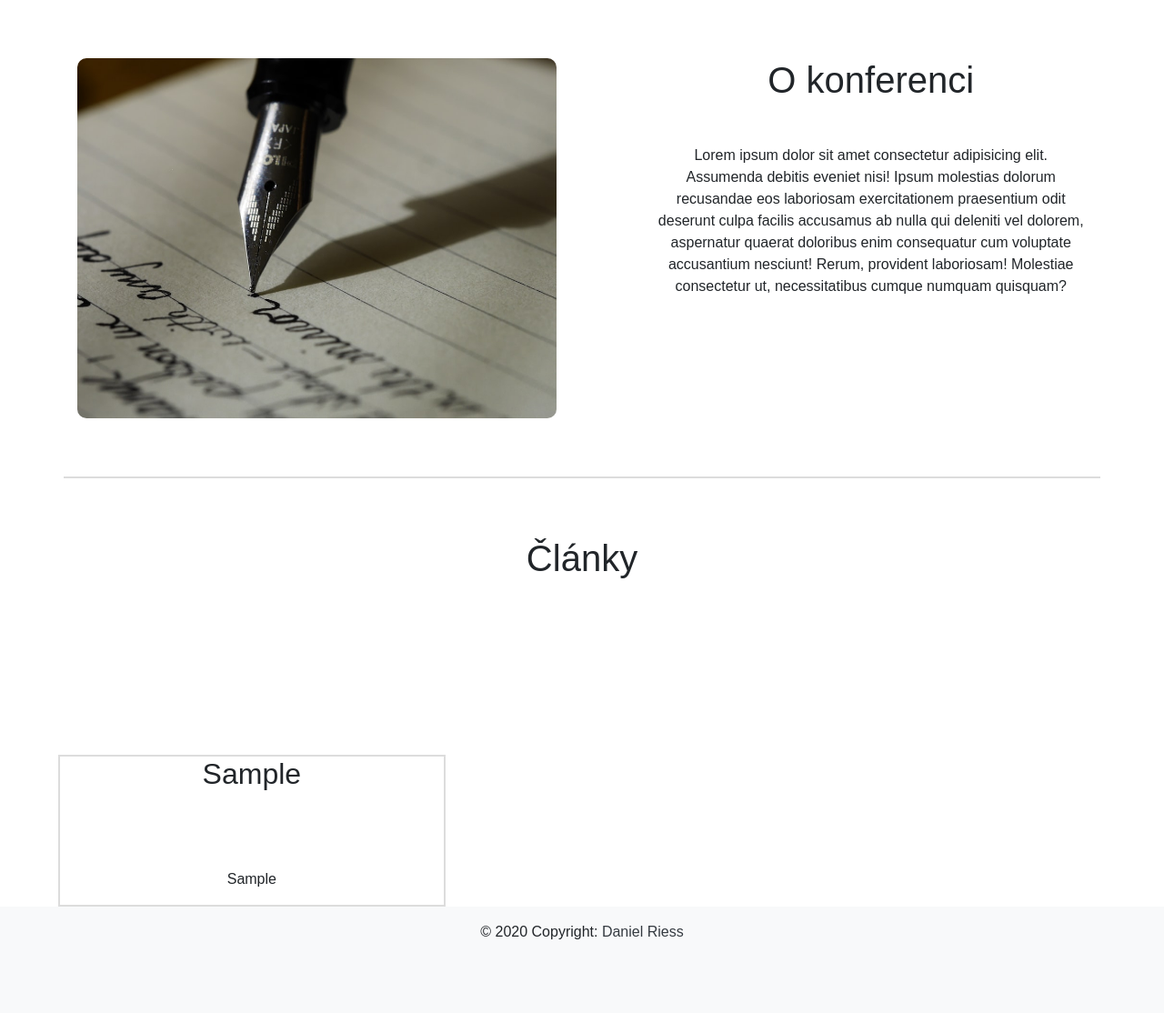
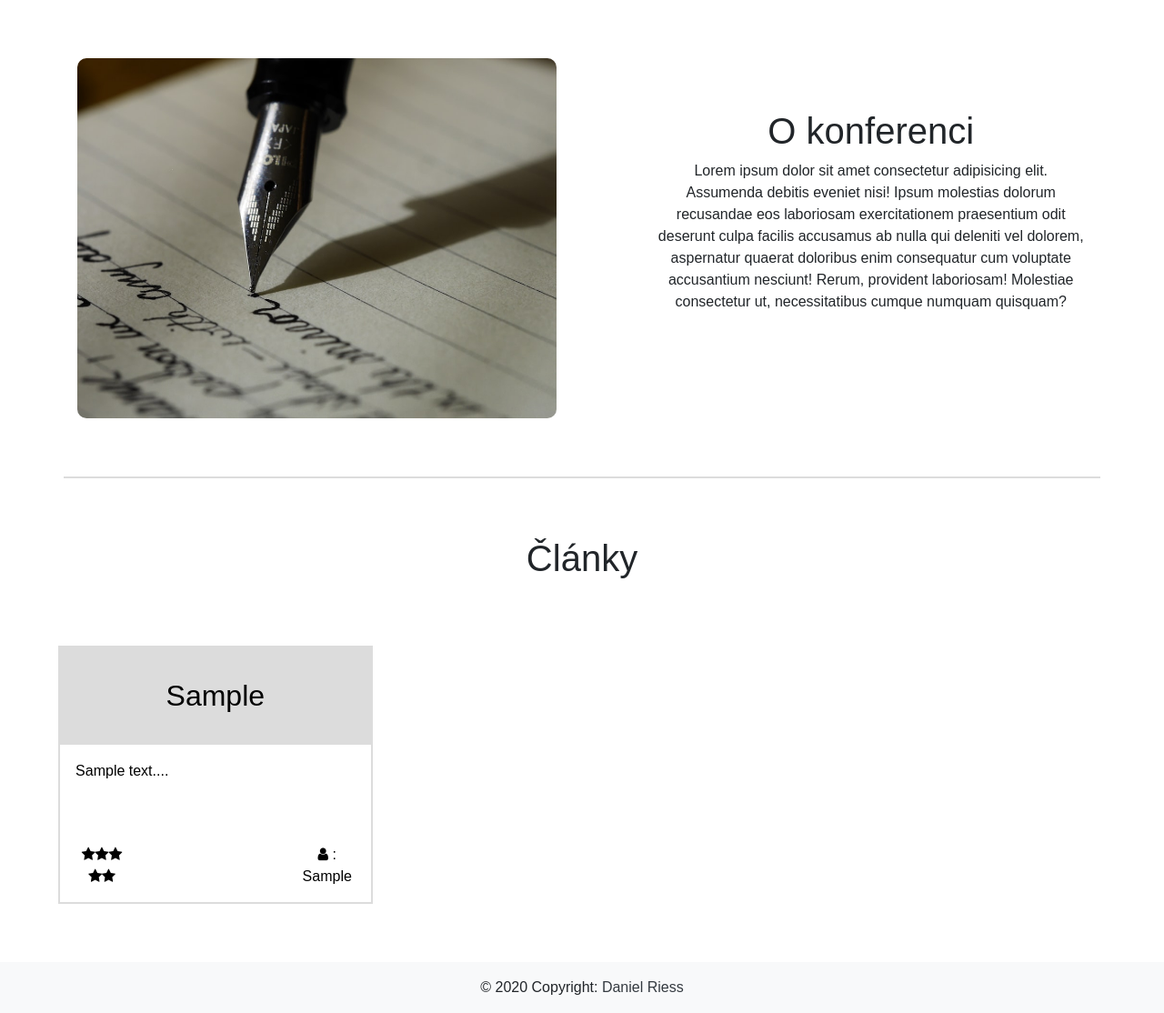
Before and after one commit to rejsek/web_semestralka, a PHP site: page / in a window 1280 px wide. Shown: the part 814-1928 px from the top of the page at 91% size. Before the commit the page ends 1847 px from the top, so only its background shows below. Run offline with PHP 8.4, Linux system fonts and the light colour scheme; tables that the repository leaves empty or names only in its code hold one stand-in row (values such as "Sample post").

Commit message:
upgrade css of output articles

```diff
--- a/data_from_database.php
+++ b/data_from_database.php
@@ -17,10 +17,25 @@
 
     if ($result->num_rows > 0) {
         while($row = $result->fetch_assoc()) {
+            echo '<a href=#>';
             echo '<div class=grid_item>';
             echo '<h2>' . $row["titulek"] . '</h2>';
-            echo '<p>' . $row["autor"] . '</p>';
+            echo '<p id="content_of_article">' . substr($row["text"], 0, 200) . '...</p>';
+
+            echo '<div class="footer_of_article">';
+
+            echo '<div class="rating_of_article">';
+
+            show_starts(intval($row["hodnoceni"]));
+
             echo '</div>';
+
+            echo '<p id="autor_of_article">' . '<i class="fa fa-user"></i> : ' . $row["autor"] . '</p>';
+
+            echo '</div>';
+
+            echo '</div>';
+            echo '</a>';
         }
     } else {
         echo "0 results";
@@ -29,4 +44,24 @@
     $conn->close();
 
     echo '</div>';
+
+    function show_starts($rating) {
+        /**
+         * Metoda slouzi pro vykresleni hodnoceni v podobe hvezdicek
+        */
+
+        $other = 5 - $rating;
+
+        for($i = 0; $i < 5; $i++) {
+            if ($rating > 0) {
+                echo '<span class="fa fa-star checked"></span>';
+                $rating = $rating - 1;
+            }
+
+            if ($other > 0 and $rating == 0) {
+                echo '<span class="fa fa-star"></span>';
+                $other = $other - 1;
+            }
+        }
+    }
 ?>
--- a/main_page.html
+++ b/main_page.html
@@ -47,7 +47,6 @@
     <div class="articles">
       <h1 id="acrticles_title">Články</h1>
     </div>
-
   </section>
 </body>
 </html>
--- a/style.css
+++ b/style.css
@@ -20,6 +20,16 @@
     height: 10%;
 }
 
+nav a {
+    color: rgb(40, 167, 69);
+    transition: color 0.5s;
+}
+
+nav a:hover {
+    color: rgb(36, 189, 71);
+    text-decoration: none;
+}
+
 .form_div {
     padding-bottom: 6.5rem;
 }
@@ -30,7 +40,7 @@
     height: 80%;
 }
 
-h1 {
+.form_div h1 {
     margin-bottom: 10%;
 }
 
@@ -50,6 +60,7 @@
 }
 
 .container {
+    display: flex;
     padding-top: 5%;
     padding-bottom: 5%;
     border-bottom: 2px solid gainsboro;
@@ -67,6 +78,7 @@
     text-align: center;
     width: 80%;
     margin-left: 5%;
+    padding-top: 5%;
 }
 
 .right_container_text {
@@ -84,49 +96,74 @@
     margin-right: 5%;
     text-align: center;
     display: grid;
-    grid-template-columns: auto auto auto;
+    grid-template-columns: 30% 30% 30%;
     column-gap: 50px;
     row-gap: 50px;
 }
 
+.grid_div a {
+    text-decoration: none;
+}
+
 .grid_item {
+    color: black;
     border: 2px solid gainsboro;
+    transition: opacity 0.5s;
+}
+
+.grid_item:hover {
+    opacity: 0.5;
+}
+
+.grid_item h2 {
+    background-color: gainsboro;
+    padding-top: 10%;
+    padding-bottom: 10%;
 }
 
 .grid_item p {
+    padding-left: 5%;
+    padding-right: 5%;
+}
+
+#content_of_article {
+    margin-top: 5%;
+    text-align: justify;
+}
+
+#autor_of_article {
+    padding-left: 55%;
+}
+
+.rating_of_article {
+    padding-left: 5%;
+}
+
+.checked {
+    color: rgb(36, 189, 71);
+}
+
+.footer_of_article {
     margin-top: 20%;
+    display: flex;
 }
 
 input {
     margin-bottom: 30px;
 }
 
-button {
+.submit_button button {
     width: 50%;
     margin-top: 10%;
-    margin-bottom: 10%;
+    transition: width 0.3s;
 }
 
-button:hover{
+.submit_button button:hover{
     width: 55%;
-    transition: 0.5s;
-}
-
-a {
-    color: rgb(40,167,69);
-}
-
-a:hover {
-    color: rgb(36, 189, 71);
-    transition: 0.5s;
-    text-decoration: none;
-}
-
-.container {
-    display: flex;
 }
 
 footer {
+    margin-top: 5%;
     height: 10%;
     width: 100%;
     bottom: 0;
```
Also changed, not shown: login_form.html (+5 -3 lines), registration_form.html (+6 -4 lines).
